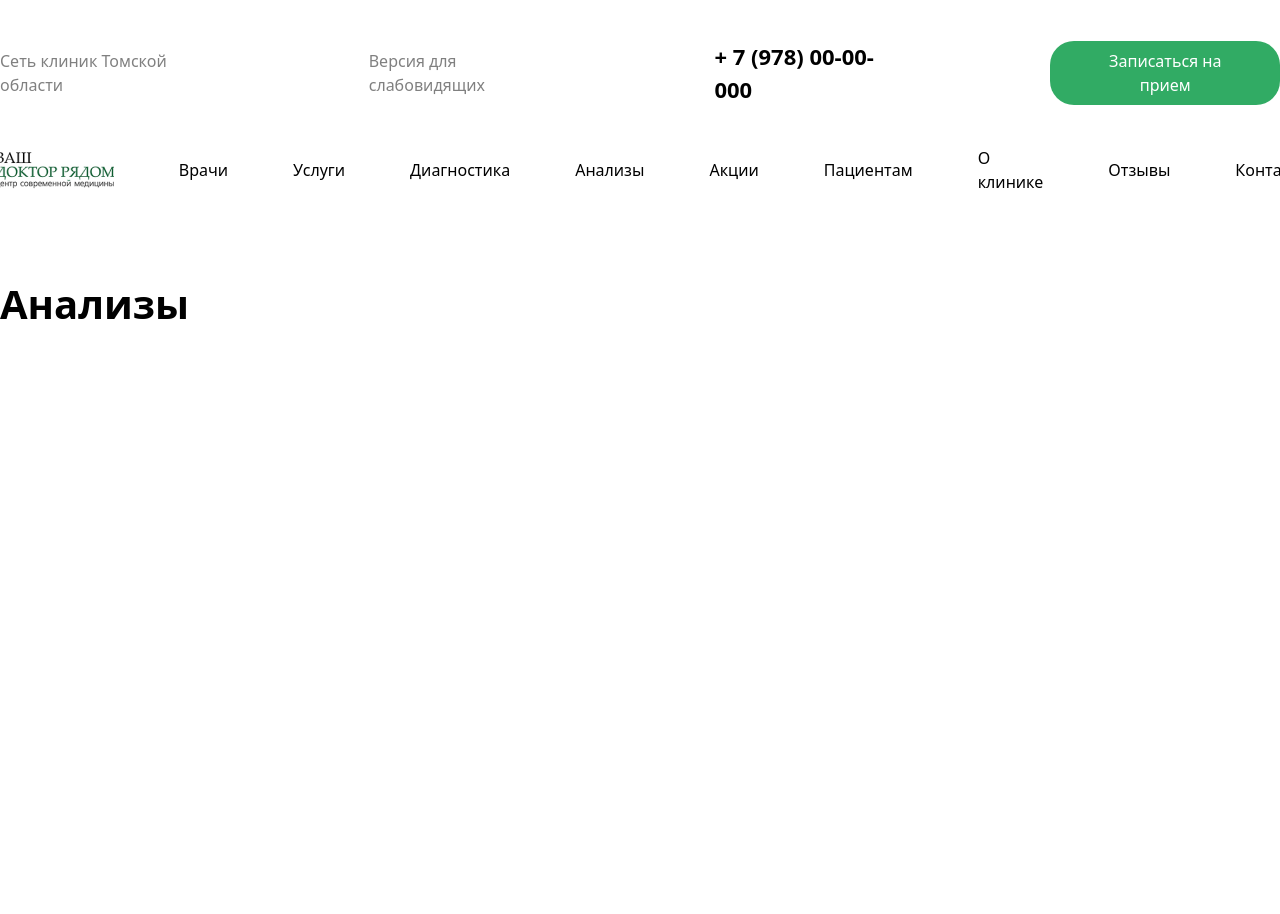
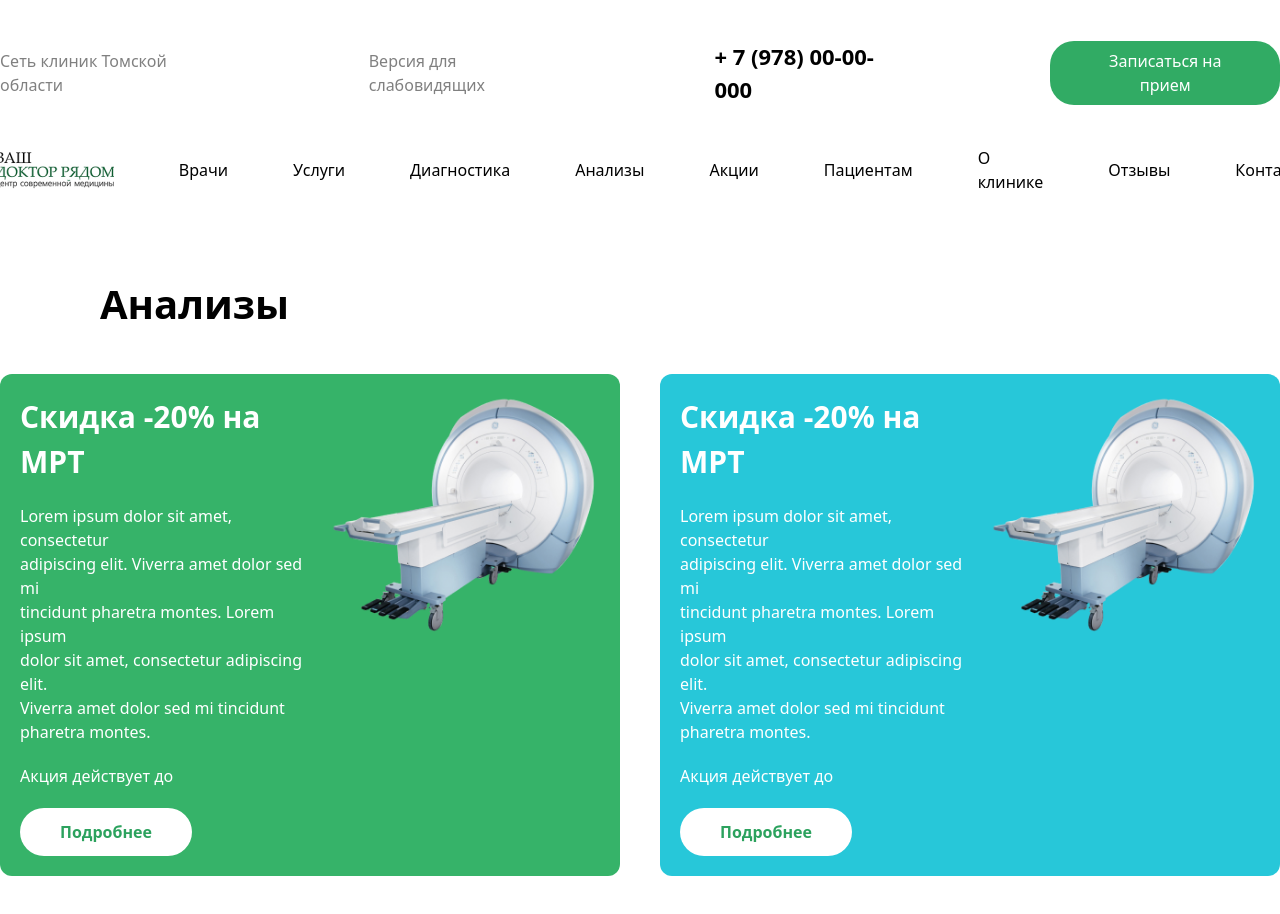
Before and after one commit to ismoil00-s/ball, a website: page src/umed.html in a window 1280 px wide. Shown: the top 914 px of the page. Before the commit the page ends 800 px from the top, so only its background shows below. Drawn offline with nearby package versions, Linux system fonts and the light colour scheme; files that its build step writes are made by us from their sources.

Commit message:
umed commit3

```diff
--- a/src/umed.html
+++ b/src/umed.html
@@ -32,7 +32,61 @@
     </div>
 
     <div class="xl:block hidden">
-        <h1 class="text-[40px] font-bold mt-20">Анализы</h1>
+        <h1 class="text-[40px] font-bold mt-20 ml-[100px]">Анализы</h1>
+    </div>
+
+     <div class="block xl:hidden">
+        <h1 class="text-[40px] font-bold mt-10 ml-[50px]">Анализы</h1>
+    </div>
+
+    <div class="flex justify-center items-center mt-10 gap-10">
+    <div class="xl:flex hidden bg-[#36B369] text-white gap-5 w-[700px] rounded-xl px-5 py-5">
+<div class="flex flex-col gap-5 items-start">
+    <h1 class="text-[30px] font-bold">Скидка -20% на МРТ</h1>
+    <p>Lorem ipsum dolor sit amet, consectetur<br> adipiscing elit. Viverra amet dolor sed mi<br> tincidunt pharetra montes. Lorem ipsum<br> dolor sit amet, consectetur adipiscing elit.<br> Viverra amet dolor sed mi tincidunt<br> pharetra montes.</p>
+    <p>Акция действует до</p>
+    <button class="px-10 py-3 bg-white rounded-3xl text-[#2CA25E] font-semibold">Подробнее</button>
+</div>
+<div>
+    <img src="/foto.umed/image 4.png" alt="">
+</div>
+    </div>
+     <div class="xl:flex hidden bg-[#27C7D9] text-white gap-5 w-[700px] rounded-xl px-5 py-5">
+<div class="flex flex-col gap-5 items-start">
+    <h1 class="text-[30px] font-bold">Скидка -20% на МРТ</h1>
+    <p>Lorem ipsum dolor sit amet, consectetur<br> adipiscing elit. Viverra amet dolor sed mi<br> tincidunt pharetra montes. Lorem ipsum<br> dolor sit amet, consectetur adipiscing elit.<br> Viverra amet dolor sed mi tincidunt<br> pharetra montes.</p>
+    <p>Акция действует до</p>
+    <button class="px-10 py-3 bg-white rounded-3xl text-[#2CA25E] font-semibold">Подробнее</button>
+</div>
+<div>
+    <img src="/foto.umed/image 4.png" alt="">
+</div>
+    </div>
+    </div>
+
+    <div class="flex flex-col justify-center items-center mt-10 gap-10">
+    <div class="flex xl:hidden bg-[#36B369] text-white gap-5 w-[400px] rounded-xl px-5 py-5">
+<div class="flex flex-col gap-5 items-start">
+    <h1 class="text-[30px] font-bold">Скидка -20% на МРТ</h1>
+    <p>Lorem ipsum dolor sit amet, consectetur<br> adipiscing elit. Viverra amet dolor sed mi<br> tincidunt pharetra montes. Lorem ipsum<br> dolor sit amet, consectetur adipiscing elit.</p>
+    <p>Акция действует до</p>
+    <button class="px-10 py-3 bg-white rounded-3xl text-[#2CA25E] font-semibold">Подробнее</button>
+</div>
+<div>
+    <img src="/foto.umed/image 4.png" alt="">
+</div>
+    </div>
+     <div class="flex xl:hidden bg-[#27C7D9] text-white gap-5 w-[400px] rounded-xl px-5 py-5">
+<div class="flex flex-col gap-5 items-start">
+    <h1 class="text-[30px] font-bold">Скидка -20% на МРТ</h1>
+    <p>Lorem ipsum dolor sit amet, consectetur<br> adipiscing elit. Viverra amet dolor sed mi<br> tincidunt pharetra montes. Lorem ipsum<br> dolor sit amet, consectetur adipiscing elit.</p>
+    <p>Акция действует до</p>
+    <button class="px-10 py-3 bg-white rounded-3xl text-[#2CA25E] font-semibold">Подробнее</button>
+</div>
+<div>
+    <img src="/foto.umed/image 4.png" alt="">
+</div>
+    </div>
     </div>
 </body>
 </html>
```
Also changed, not shown: foto.umed/image 4.png (added).
